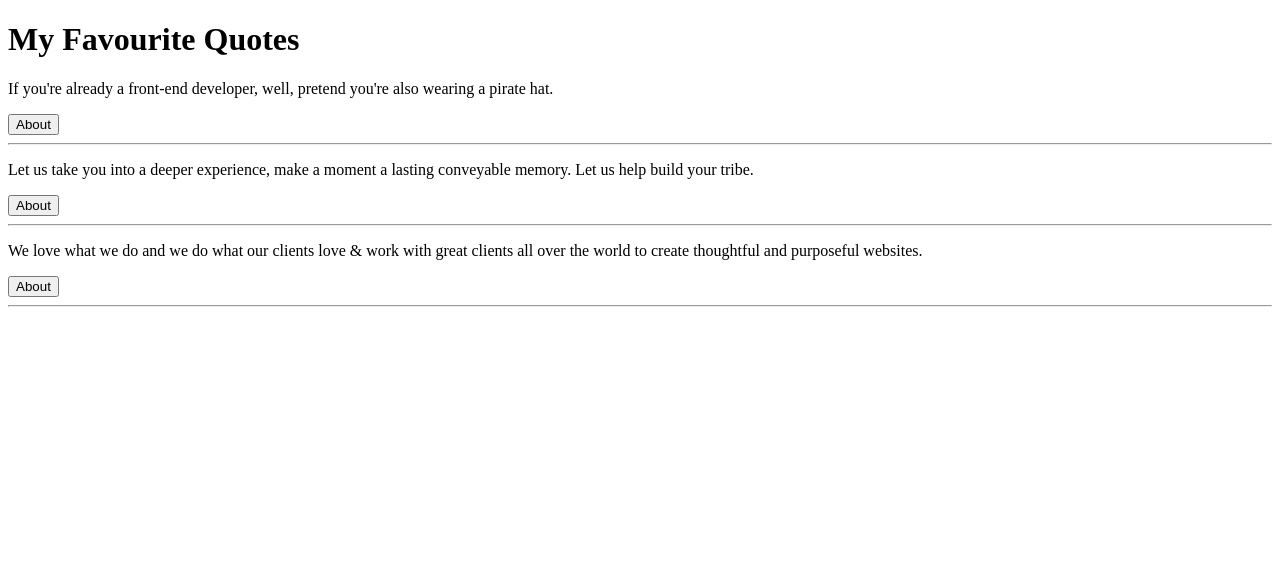
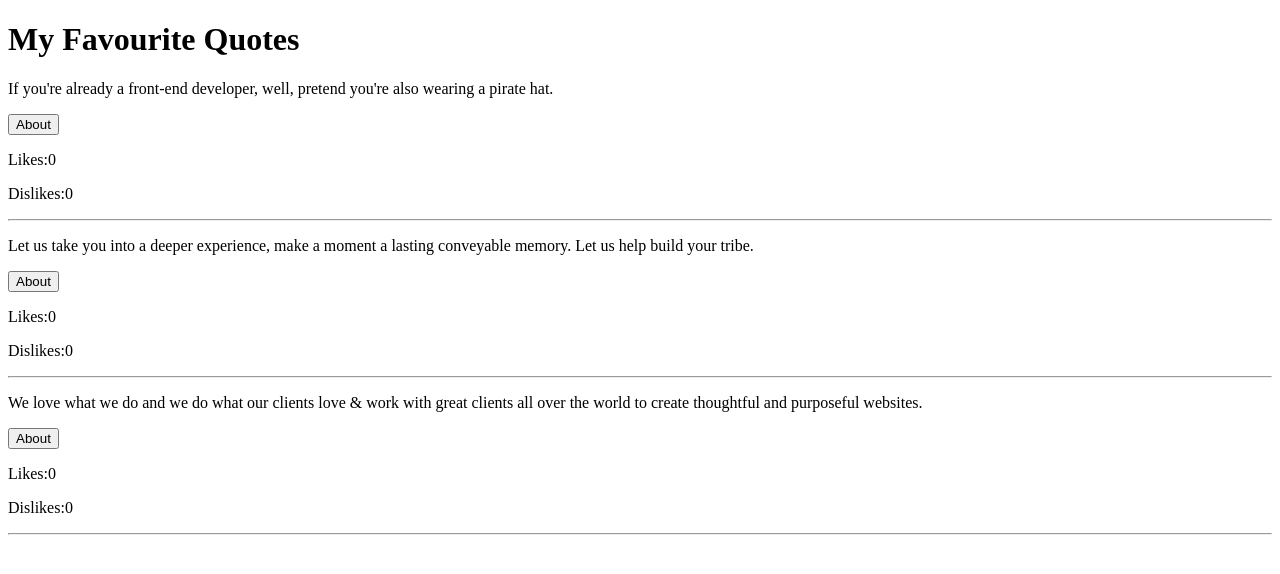
Before and after one commit to JoeshGichon/Favourite-Quotes, an Angular app: page / in a window 1280 px wide. Shown: the top 574 px of the page. Built offline with nearby package versions, Linux system fonts and the light colour scheme.

Commit message:
Initializing upvote and downvote with value of zero by creating a class modeland the exposing it to our view to be displayed

```diff
--- a/src/app/quote.ts
+++ b/src/app/quote.ts
@@ -1,6 +1,6 @@
 export class Quote {
     showDescription:boolean;
-    constructor(public quote:string,public quoteAuthor:string){
+    constructor(public quote:string,public quoteAuthor:string,public upVote:number,public downVote:number){
         this.showDescription=false;
     }
     // quote:string;
--- a/src/app/quote/quote.component.html
+++ b/src/app/quote/quote.component.html
@@ -5,7 +5,8 @@
         <div>
             <app-quote-detail *ngIf='quote.showDescription' [quoteAuthor]='quote ' (isComplete) = 'completeGoal($event,i)'></app-quote-detail>
         </div>
-
+        <p>Likes:{{ quote.upVote }}</p>
+        <p>Dislikes:{{ quote.downVote }}</p>
         <hr>
     </li>
 </div>
--- a/src/app/quote/quote.component.ts
+++ b/src/app/quote/quote.component.ts
@@ -9,11 +9,11 @@ import { Quote } from '../quote';
 export class QuoteComponent implements OnInit {
 
   quotes:Quote[] = [
-    new Quote("If you're already a front-end developer, well, pretend you're also wearing a pirate hat."," Ethan Marcotte"
+    new Quote("If you're already a front-end developer, well, pretend you're also wearing a pirate hat."," Ethan Marcotte",0,0
     ),
-    new Quote("Let us take you into a deeper experience, make a moment a lasting conveyable memory. Let us help build your tribe.","Deep Immersion"
+    new Quote("Let us take you into a deeper experience, make a moment a lasting conveyable memory. Let us help build your tribe.","Deep Immersion",0,0
     ),
-    new Quote("We love what we do and we do what our clients love & work with great clients all over the world to create thoughtful and purposeful websites." ,"Dr. Christopher Dayagdag"
+    new Quote("We love what we do and we do what our clients love & work with great clients all over the world to create thoughtful and purposeful websites." ,"Dr. Christopher Dayagdag",0,0
     ),
   ]
 
```
